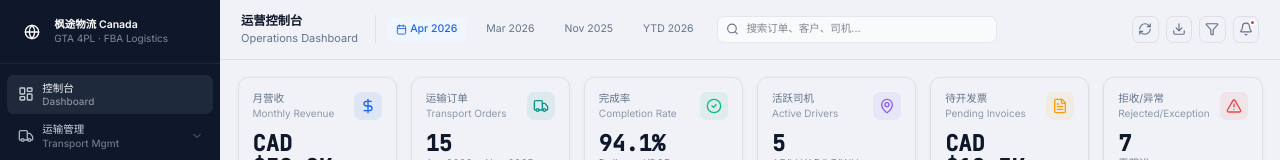
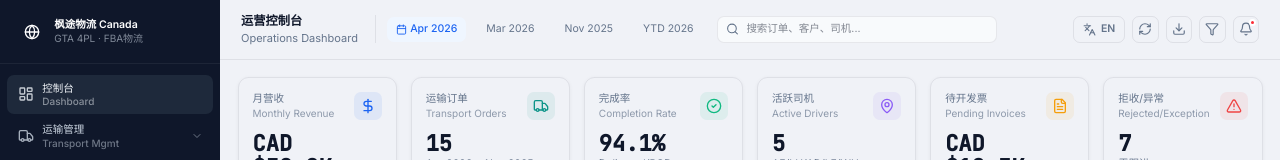
Before and after one commit to quakfoolee-dotcom/ERP_4PL_Logistic_App, a React (Vite) app: page / in a window 1280 px wide. Shown: the top 160 px of the page. Built offline with nearby package versions, Linux system fonts and the light colour scheme.

Commit message:
Add English Chinese language toggle

```diff
--- a/src/app/App.tsx
+++ b/src/app/App.tsx
@@ -18,12 +18,14 @@ import { ComplianceView } from "./components/ComplianceView";
 import { SettingsView } from "./components/SettingsView";
 import { initialTransportOrders, type TransportOrder } from "./data/transportOrders";
 
-const pageConfig: Record<string, { title: string; titleEn: string; addLabel?: string }> = {
+export type AppLanguage = "zh" | "en";
+
+const pageConfig: Record<string, { title: string; titleEn: string; addLabel?: string; addLabelEn?: string }> = {
   dashboard: { title: "运营控制台", titleEn: "Operations Dashboard" },
-  orders: { title: "运输订单", titleEn: "Transport Orders", addLabel: "新建订单" },
+  orders: { title: "运输订单", titleEn: "Transport Orders", addLabel: "新建订单", addLabelEn: "New Order" },
   tracking: { title: "在途追踪", titleEn: "Live Tracking" },
   pod: { title: "POD管理", titleEn: "POD Management" },
-  profiles: { title: "司机档案", titleEn: "Driver Profiles", addLabel: "新增司机" },
+  profiles: { title: "司机档案", titleEn: "Driver Profiles", addLabel: "新增司机", addLabelEn: "New Driver" },
   payroll: { title: "薪资结算", titleEn: "Driver Payroll" },
   reimbursements: { title: "报销管理", titleEn: "Reimbursements" },
   quotes: { title: "合作方报价", titleEn: "Partner Quotes" },
@@ -32,7 +34,7 @@ const pageConfig: Record<string, { title: string; titleEn: string; addLabel?: st
   handling: { title: "操作费管理", titleEn: "Handling Fees" },
   inventory: { title: "库存概览", titleEn: "Inventory Overview" },
   finance: { title: "财务管理", titleEn: "Finance" },
-  ar: { title: "应收发票", titleEn: "AR Invoices", addLabel: "新建发票" },
+  ar: { title: "应收发票", titleEn: "AR Invoices", addLabel: "新建发票", addLabelEn: "New Invoice" },
   ap: { title: "应付账款", titleEn: "AP Payables" },
   transfer: { title: "中转汇总", titleEn: "Transfer Summary" },
   analytics: { title: "业务分析", titleEn: "Analytics & BI" },
@@ -54,6 +56,13 @@ function PlaceholderView({ title, titleEn }: { title: string; titleEn: string })
 
 export default function App() {
   const [activePage, setActivePage] = useState("dashboard");
+  const [language, setLanguage] = useState<AppLanguage>(() => {
+    try {
+      return window.localStorage.getItem("erp4pl.language") === "en" ? "en" : "zh";
+    } catch {
+      return "zh";
+    }
+  });
   const [showNewOrder, setShowNewOrder] = useState(false);
   const [globalOrderSearch, setGlobalOrderSearch] = useState("");
   const [globalOrderStatus, setGlobalOrderStatus] = useState("全部");
@@ -71,6 +80,11 @@ export default function App() {
   useEffect(() => {
     window.localStorage.setItem("erp4pl.transportOrders", JSON.stringify(orders));
   }, [orders]);
+
+  useEffect(() => {
+    window.localStorage.setItem("erp4pl.language", language);
+    document.documentElement.lang = language === "en" ? "en" : "zh-Hans";
+  }, [language]);
 
   function exportOrders() {
     const header = ["Order ID", "Customer", "Origin", "Destination", "Driver", "Type", "Pallets", "Status", "Revenue", "Cost", "Profit", "POD", "ETA", "Created"];
@@ -125,14 +139,16 @@ export default function App() {
 
   return (
     <div className="erp-shell flex h-screen w-full overflow-hidden" style={{ background: "var(--background)", minWidth: 0 }}>
-      <Sidebar activeKey={activePage} onSelect={setActivePage} />
+      <Sidebar activeKey={activePage} onSelect={setActivePage} language={language} />
 
       <div className="flex-1 flex flex-col min-w-0 overflow-hidden">
         <TopBar
-          title={page.title}
-          titleEn={page.titleEn}
-          addLabel={page.addLabel}
-          onAdd={page.addLabel ? () => setShowNewOrder(true) : undefined}
+          title={language === "en" ? page.titleEn : page.title}
+          titleEn={language === "en" ? page.title : page.titleEn}
+          language={language}
+          onToggleLanguage={() => setLanguage((current) => current === "en" ? "zh" : "en")}
+          addLabel={language === "en" ? page.addLabelEn : page.addLabel}
+          onAdd={page.addLabel || page.addLabelEn ? () => setShowNewOrder(true) : undefined}
           onExport={exportOrders}
           onSearch={setGlobalOrderSearch}
           activeStatusFilter={globalOrderStatus}
--- a/src/app/components/Sidebar.tsx
+++ b/src/app/components/Sidebar.tsx
@@ -5,6 +5,7 @@ import {
   Building2, BarChart3, Settings, ChevronDown, ChevronRight,
   Warehouse, CreditCard, ClipboardCheck, DollarSign, Globe
 } from "lucide-react";
+import type { AppLanguage } from "../App";
 
 interface NavItem {
   icon: React.ReactNode;
@@ -62,9 +63,10 @@ const navItems: NavItem[] = [
 interface SidebarProps {
   activeKey: string;
   onSelect: (key: string) => void;
+  language: AppLanguage;
 }
 
-export function Sidebar({ activeKey, onSelect }: SidebarProps) {
+export function Sidebar({ activeKey, onSelect, language }: SidebarProps) {
   const [expanded, setExpanded] = useState<Record<string, boolean>>({ transport: true, warehouse: true, finance: true });
 
   const toggleExpand = (key: string) => {
@@ -81,7 +83,7 @@ export function Sidebar({ activeKey, onSelect }: SidebarProps) {
         <div>
           <div className="text-white text-xs leading-none" style={{ fontWeight: 600 }}>枫途物流 Canada</div>
           <div className="text-xs leading-none mt-0.5" style={{ color: "var(--sidebar-foreground)", opacity: 0.6, fontSize: 10 }}>
-            GTA 4PL · FBA Logistics
+            {language === "en" ? "GTA 4PL · FBA Logistics" : "GTA 4PL · FBA物流"}
           </div>
         </div>
       </div>
@@ -114,8 +116,8 @@ export function Sidebar({ activeKey, onSelect }: SidebarProps) {
             >
               <span style={{ opacity: 0.8 }}>{item.icon}</span>
               <div className="flex-1 min-w-0">
-                <div className="text-xs" style={{ fontWeight: 500, lineHeight: 1.3 }}>{item.label}</div>
-                <div style={{ fontSize: 10, opacity: 0.5, lineHeight: 1.2 }}>{item.labelEn}</div>
+                <div className="text-xs" style={{ fontWeight: 500, lineHeight: 1.3 }}>{language === "en" ? item.labelEn : item.label}</div>
+                <div style={{ fontSize: 10, opacity: 0.5, lineHeight: 1.2 }}>{language === "en" ? item.label : item.labelEn}</div>
               </div>
               {item.children && (
                 <span style={{ opacity: 0.5 }}>
@@ -145,7 +147,7 @@ export function Sidebar({ activeKey, onSelect }: SidebarProps) {
                   >
                     <div className="w-1 h-1 rounded-full" style={{ background: activeKey === child.key ? "white" : "currentColor", opacity: 0.4 }} />
                     <div className="flex-1 min-w-0">
-                      <div style={{ fontSize: 12, fontWeight: 500, lineHeight: 1.3 }}>{child.label}</div>
+                      <div style={{ fontSize: 12, fontWeight: 500, lineHeight: 1.3 }}>{language === "en" ? child.labelEn : child.label}</div>
                     </div>
                   </button>
                 ))}
@@ -159,7 +161,7 @@ export function Sidebar({ activeKey, onSelect }: SidebarProps) {
       <div className="px-3 py-3 border-t" style={{ borderColor: "var(--sidebar-border)" }}>
         <div className="flex items-center gap-2.5 px-2 py-2 rounded-lg cursor-pointer"
           style={{ background: "rgba(255,255,255,0.04)" }}
-          onClick={() => toast.info("Ops Team — Brampton Hub Manager", { description: "Role: Operations · Hub: Brampton, ON · Session active" })}>
+          onClick={() => toast.info("Ops Team — Brampton Hub Manager", { description: language === "en" ? "Role: Operations · Hub: Brampton, ON · Session active" : "角色：运营 · 仓库：Brampton, ON · 会话在线" })}>
           <div className="w-7 h-7 rounded-full bg-primary flex items-center justify-center text-white text-xs" style={{ fontWeight: 600 }}>
             OP
           </div>
--- a/src/app/components/TopBar.tsx
+++ b/src/app/components/TopBar.tsx
@@ -1,10 +1,13 @@
-import { Search, Bell, RefreshCw, Download, Plus, Filter, Calendar } from "lucide-react";
+import { Search, Bell, RefreshCw, Download, Plus, Filter, Calendar, Languages } from "lucide-react";
 import { useState } from "react";
 import { NotificationPanel } from "./NotificationPanel";
+import type { AppLanguage } from "../App";
 
 interface TopBarProps {
   title: string;
   titleEn: string;
+  language: AppLanguage;
+  onToggleLanguage: () => void;
   onAdd?: () => void;
   addLabel?: string;
   onSearch?: (q: string) => void;
@@ -13,7 +16,15 @@ interface TopBarProps {
   onFilterStatus?: (status: string) => void;
 }
 
-export function TopBar({ title, titleEn, onAdd, addLabel = "新建订单", onSearch, onExport, activeStatusFilter = "全部", onFilterStatus }: TopBarProps) {
+const statusOptions = [
+  { value: "全部", zh: "全部", en: "All" },
+  { value: "运输中", zh: "运输中", en: "In Transit" },
+  { value: "已完成", zh: "已完成", en: "Delivered" },
+  { value: "待派送", zh: "待派送", en: "Pending" },
+  { value: "异常", zh: "异常", en: "Exception" },
+];
+
+export function TopBar({ title, titleEn, language, onToggleLanguage, onAdd, addLabel, onSearch, onExport, activeStatusFilter = "全部", onFilterStatus }: TopBarProps) {
   const [searchVal, setSearchVal] = useState("");
   const [showNotif, setShowNotif] = useState(false);
   const [showFilter, setShowFilter] = useState(false);
@@ -35,7 +46,9 @@ export function TopBar({ title, titleEn, onAdd, addLabel = "新建订单", onSea
       onExport();
       return;
     }
-    const csv = "订单号,客户,状态,金额\nWB-260408-CSGU6675337,CSGU6675337,运输中,CAD $1,980\nWB-260405-ZCSU6522960,ZCSU6522960,已完成,CAD $3,279";
+    const csv = language === "en"
+      ? "Order ID,Customer,Status,Amount\nWB-260408-CSGU6675337,CSGU6675337,In Transit,CAD $1,980\nWB-260405-ZCSU6522960,ZCSU6522960,Delivered,CAD $3,279"
+      : "订单号,客户,状态,金额\nWB-260408-CSGU6675337,CSGU6675337,运输中,CAD $1,980\nWB-260405-ZCSU6522960,ZCSU6522960,已完成,CAD $3,279";
     const blob = new Blob([csv], { type: "text/csv;charset=utf-8;" });
     const url = URL.createObjectURL(blob);
     const a = document.createElement("a");
@@ -74,39 +87,46 @@ export function TopBar({ title, titleEn, onAdd, addLabel = "新建订单", onSea
         <input
           value={searchVal}
           onChange={e => handleSearch(e.target.value)}
-          placeholder="搜索订单、客户、司机..."
+          placeholder={language === "en" ? "Search orders, customers, drivers..." : "搜索订单、客户、司机..."}
           className="w-full pl-8 pr-3 py-1.5 rounded-lg border text-xs outline-none transition-all"
           style={{ borderColor: "var(--border)", background: "var(--input-background)", color: "var(--foreground)" }}
         />
       </div>
 
       <div className="ml-auto flex items-center gap-2">
+        <button onClick={onToggleLanguage}
+          className="flex items-center gap-1.5 rounded-lg border px-2.5 py-1.5 text-xs transition-colors hover:bg-muted"
+          style={{ borderColor: "var(--border)", color: "var(--muted-foreground)", fontWeight: 600 }}
+          title={language === "en" ? "Switch to Chinese" : "Switch to English"}>
+          <Languages size={13} />
+          {language === "en" ? "中文" : "EN"}
+        </button>
         <button onClick={handleRefresh}
           className="p-1.5 rounded-lg border transition-colors hover:bg-muted"
           style={{ borderColor: "var(--border)", color: "var(--muted-foreground)" }}
-          title="刷新数据">
+          title={language === "en" ? "Refresh data" : "刷新数据"}>
           <RefreshCw size={14} className={refreshing ? "animate-spin" : ""} />
         </button>
         <button onClick={handleExport}
           className="p-1.5 rounded-lg border transition-colors hover:bg-muted"
           style={{ borderColor: "var(--border)", color: "var(--muted-foreground)" }}
-          title="导出数据">
+          title={language === "en" ? "Export data" : "导出数据"}>
           <Download size={14} />
         </button>
         <div className="relative">
           <button onClick={() => setShowFilter((value) => !value)}
             className="p-1.5 rounded-lg border transition-colors hover:bg-muted"
             style={{ borderColor: activeStatusFilter !== "全部" ? "var(--primary)" : "var(--border)", color: activeStatusFilter !== "全部" ? "var(--primary)" : "var(--muted-foreground)" }}
-            title="筛选">
+            title={language === "en" ? "Filter" : "筛选"}>
             <Filter size={14} />
           </button>
           {showFilter && (
             <div className="absolute right-0 top-10 z-50 w-44 rounded-xl border bg-card p-2 shadow-xl" style={{ borderColor: "var(--border)" }}>
-              {["全部", "运输中", "已完成", "待派送", "异常"].map((status) => (
-                <button key={status} onClick={() => { onFilterStatus?.(status); setShowFilter(false); }}
+              {statusOptions.map((status) => (
+                <button key={status.value} onClick={() => { onFilterStatus?.(status.value); setShowFilter(false); }}
                   className="block w-full rounded-lg px-3 py-2 text-left text-xs hover:bg-muted"
-                  style={{ background: activeStatusFilter === status ? "var(--secondary)" : "transparent", color: activeStatusFilter === status ? "var(--primary)" : "var(--foreground)", fontWeight: activeStatusFilter === status ? 600 : 400 }}>
-                  {status}
+                  style={{ background: activeStatusFilter === status.value ? "var(--secondary)" : "transparent", color: activeStatusFilter === status.value ? "var(--primary)" : "var(--foreground)", fontWeight: activeStatusFilter === status.value ? 600 : 400 }}>
+                  {language === "en" ? status.en : status.zh}
                 </button>
               ))}
             </div>
@@ -118,7 +138,7 @@ export function TopBar({ title, titleEn, onAdd, addLabel = "新建订单", onSea
           <button onClick={() => setShowNotif(v => !v)}
             className="relative p-1.5 rounded-lg border transition-colors hover:bg-muted"
             style={{ borderColor: "var(--border)", color: "var(--muted-foreground)" }}
-            title="通知">
+            title={language === "en" ? "Notifications" : "通知"}>
             <Bell size={14} />
             <span className="absolute top-0.5 right-0.5 w-2 h-2 rounded-full bg-red-500 border-2 border-white" />
           </button>
@@ -130,7 +150,7 @@ export function TopBar({ title, titleEn, onAdd, addLabel = "新建订单", onSea
             className="flex items-center gap-1.5 px-3 py-1.5 rounded-lg text-xs transition-colors hover:opacity-90"
             style={{ background: "var(--primary)", color: "var(--primary-foreground)", fontWeight: 500 }}>
             <Plus size={13} />
-            {addLabel}
+            {addLabel ?? (language === "en" ? "New Order" : "新建订单")}
           </button>
         )}
       </div>
```
